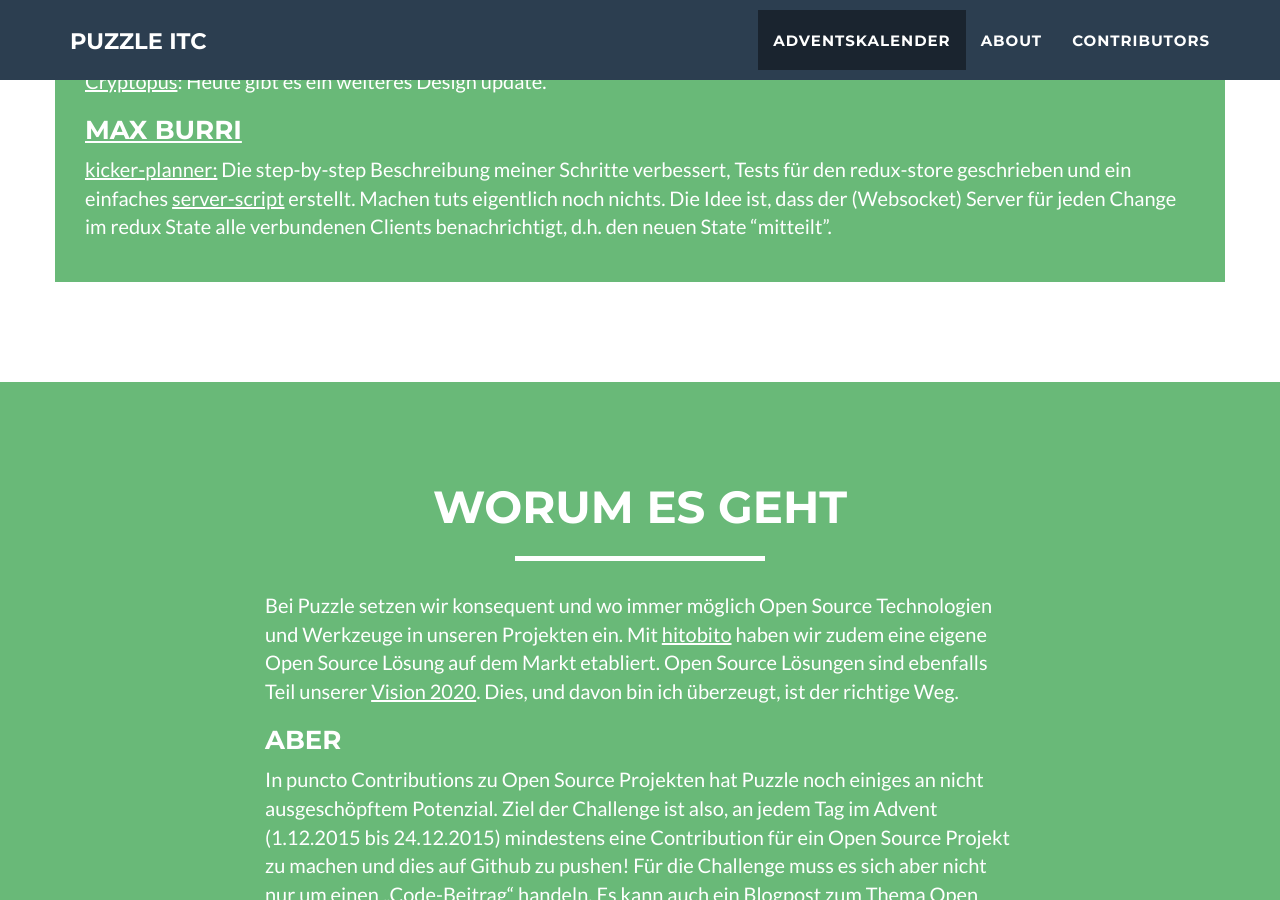
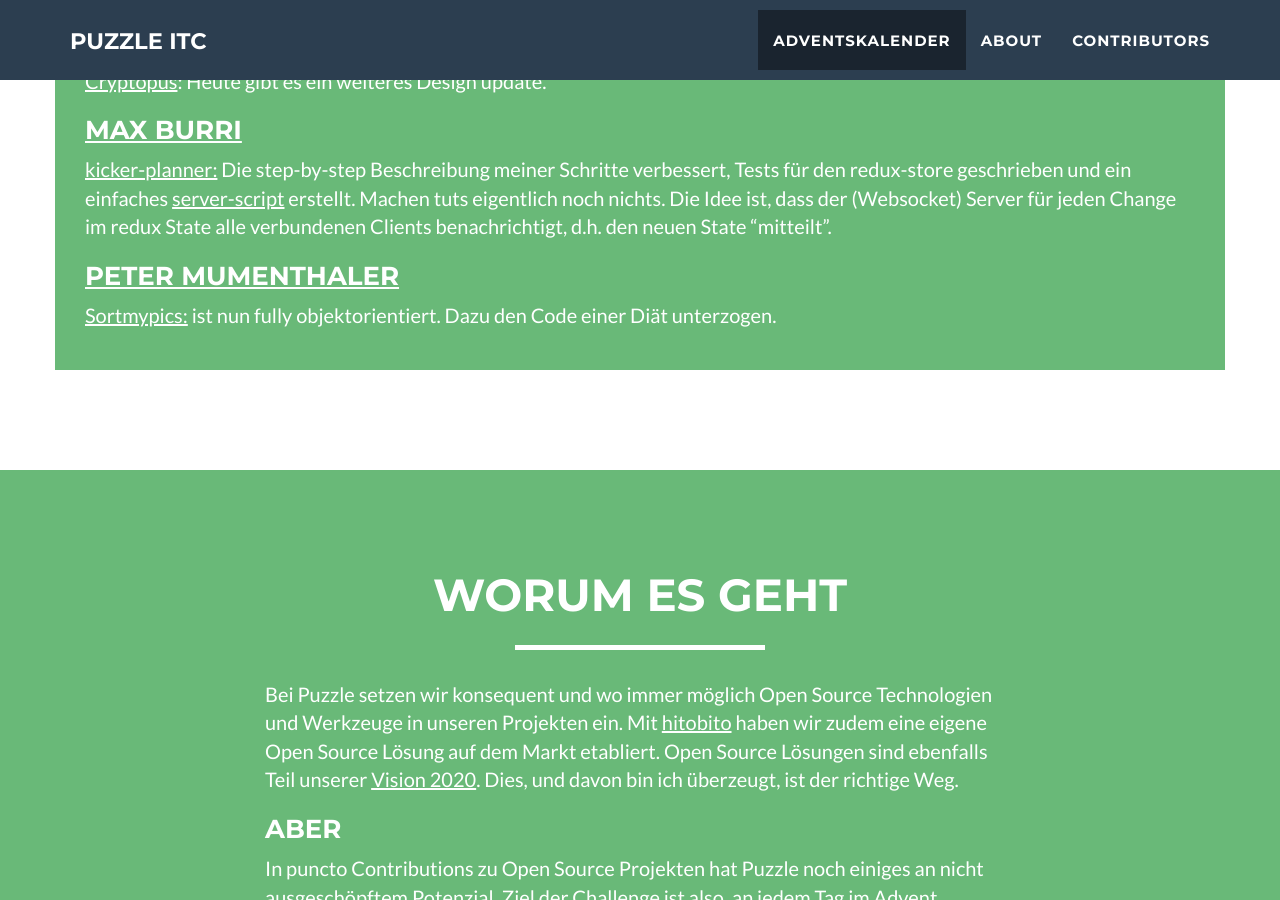
Before and after one commit to puzzle/opensource-advent-challenge-2015, a Jekyll site: the page built from index.html, in a window 1280 px wide and 900 px high, scrolled down 3004 px. Built offline with Jekyll 4.4.1, drawn with Linux system fonts in a browser that asks for light colours; nearby versions of some CDN libraries.

Commit message:
Peschemesches Eintrag

```diff
--- a/_doors/22.markdown
+++ b/_doors/22.markdown
@@ -18,3 +18,6 @@
 
 ### [Max Burri](https://github.com/mburri)
 [kicker-planner:](https://github.com/mburri/kicker-planner) Die step-by-step Beschreibung meiner Schritte verbessert, Tests für den redux-store geschrieben und ein einfaches [server-script](https://github.com/mburri/kicker-planner/blob/eeb58686bfd4258546a7714fe1adb3756fd7d7fc/server/index.js) erstellt. Machen tuts eigentlich noch nichts. Die Idee ist, dass der (Websocket) Server für jeden Change im redux State alle verbundenen Clients benachrichtigt, d.h. den neuen State "mitteilt".
+
+### [Peter Mumenthaler](https://github.com/pmumenthaler)
+[Sortmypics:](https://github.com/puzzle/sortmypics) ist nun fully objektorientiert. Dazu den Code einer Diät unterzogen.
```
